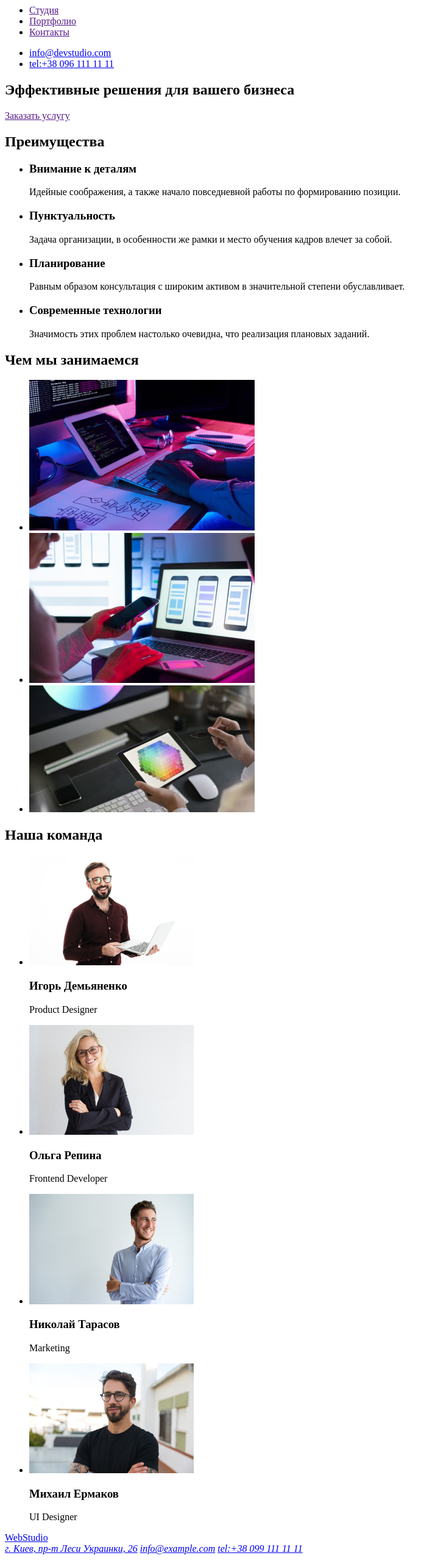
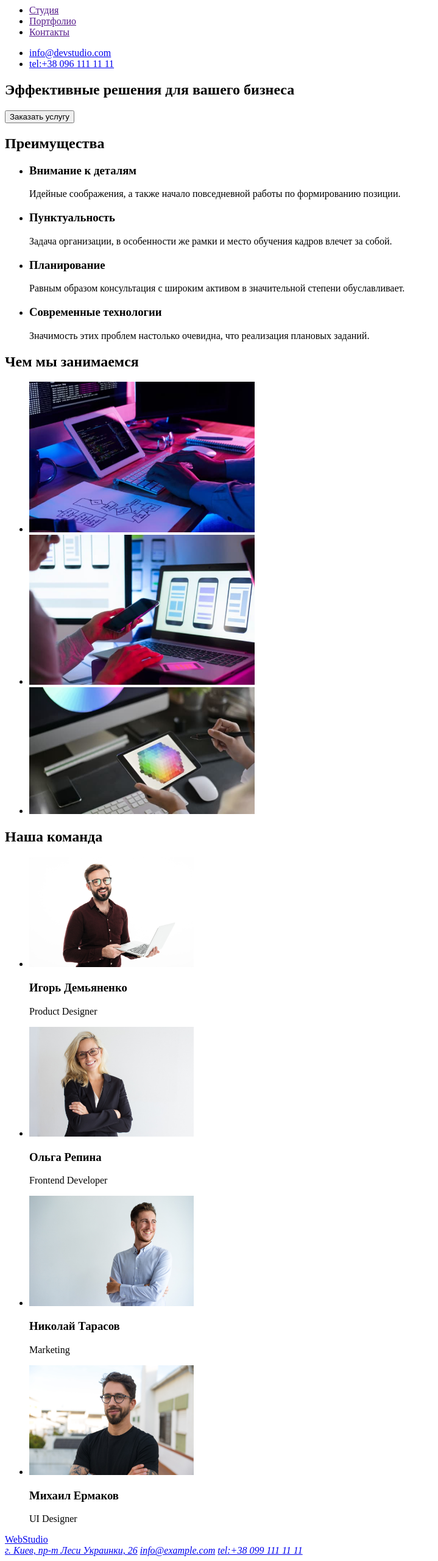
Before and after one commit to Lezhnova/goit-markup-hw-01, a plain HTML site: page index.html in a window 1280 px wide. Shown: the part 34-2594 px from the top of the page at 61% size, without its empty margins (0-719 px from the left). Drawn offline with Linux system fonts and the light colour scheme.

Commit message:
Update index.html

```diff
--- a/index.html
+++ b/index.html
@@ -13,7 +13,7 @@
         <!-- Шапка сайта -->
         <header>
             <nav>
-            <a href="./index.html" lang="en">WebStudio</a>
+            <a href="./index.html" lang="en"><span>Web</span>Studio</a>
             <ul>
                 <li><a href="">Студия</a></li>
                 <li><a href="">Портфолио</a></li>
@@ -30,7 +30,7 @@
 <!-- Герой -->
 <section>
     <h1>Эффективные решения для вашего бизнеса</h1>
-    <a href="">Заказать услугу</a>
+    <button type="button">Заказать услугу</button>
 </section>
 
 <!-- Преимущества -->
@@ -97,7 +97,7 @@
 
 <!--Футер-->
 <footer>
-<a href="./index.html" lang="en">WebStudio</a>
+<a href="./index.html" lang="en"><span>Web</span>Studio</a>
 <address>
     <a href="https://goo.gl/maps/3aquBBFfu6E2QgFt6">г. Киев, пр-т Леси Украинки, 26</a>
     <a href="mailto:info@example.com" lang="en">info@example.com</a>
```
